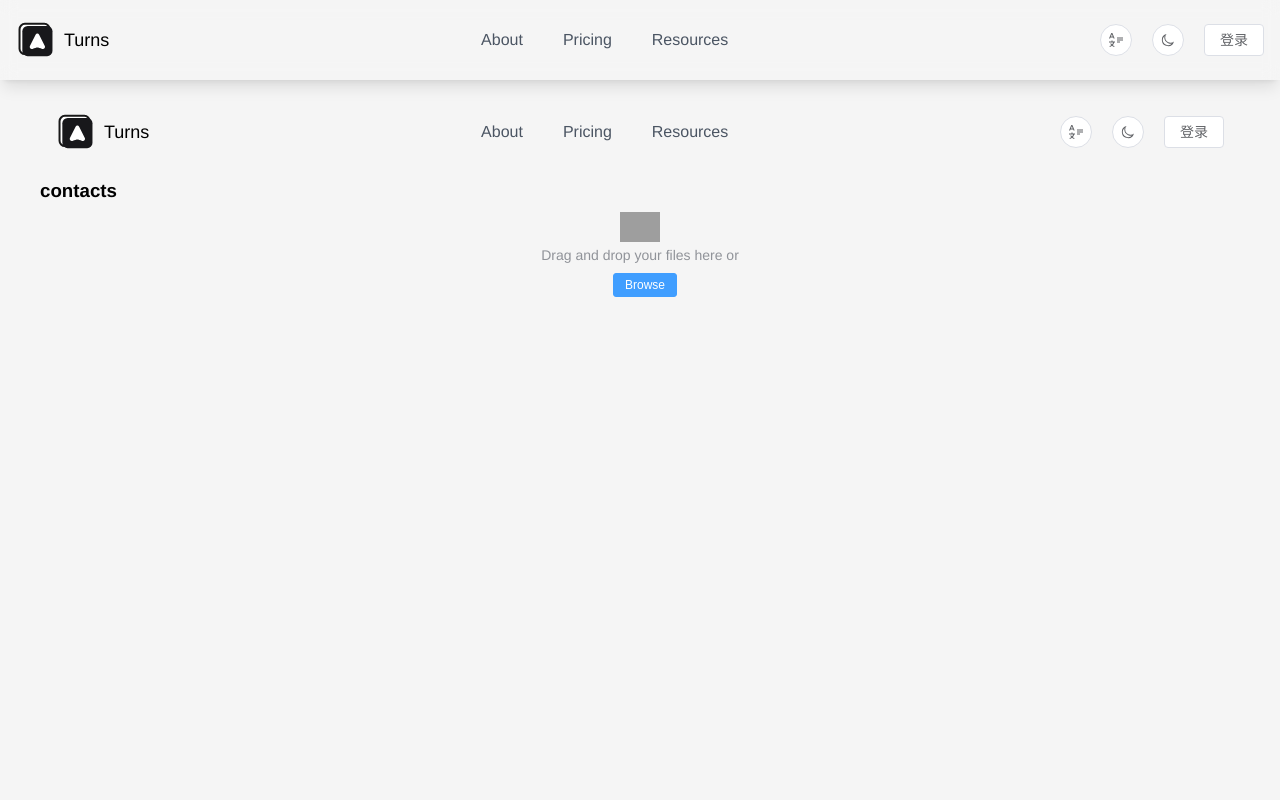
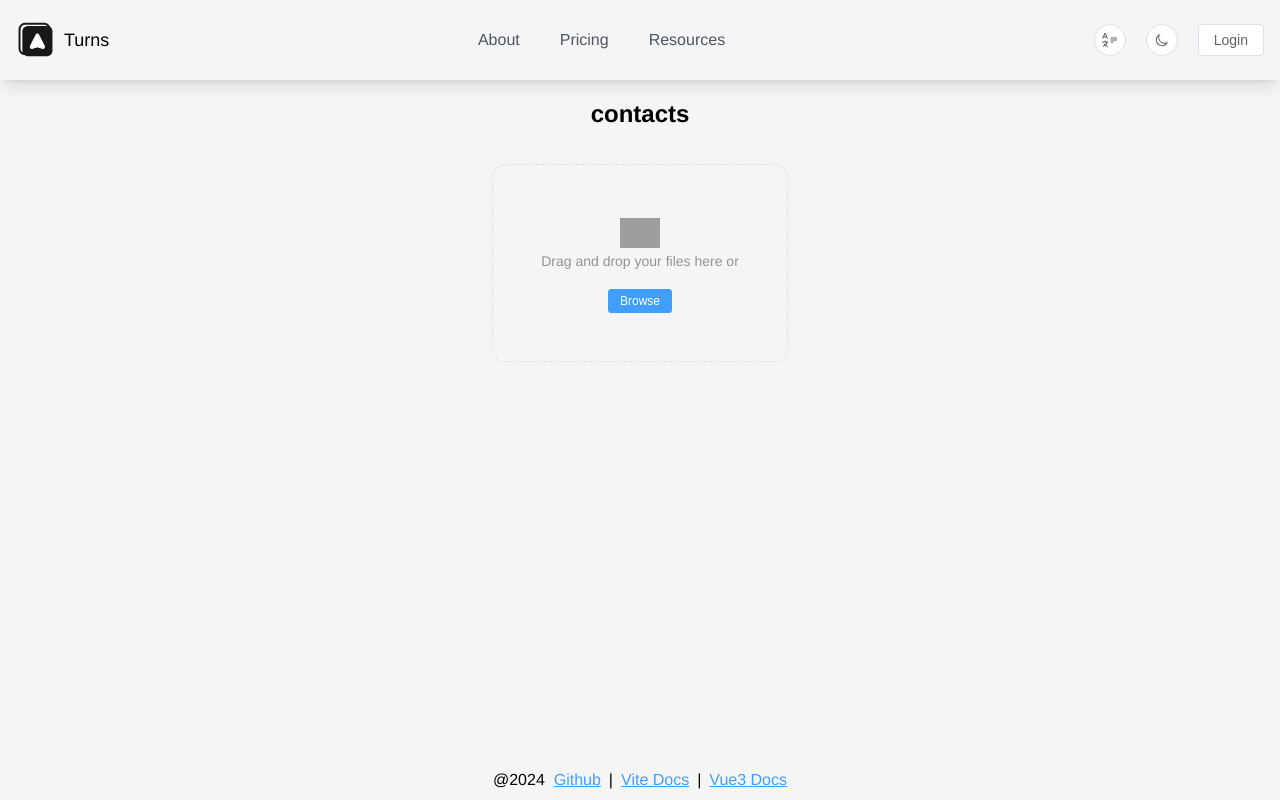
Before and after one commit to CracKerMe/automa-ui, a Vue app: page /contacts in a window 1280 px wide. Shown: the top 800 px of the page. Built offline with nearby package versions, Linux system fonts and the light colour scheme; grey boxes are pictures that could not be loaded.

Commit message:
chore: modify styles

```diff
--- a/src/App.vue
+++ b/src/App.vue
@@ -53,7 +53,7 @@ onMounted(() => {
 }
 
 .main {
-  min-height: calc(100vh - 100px);
+  min-height: calc(100vh - 120px);
 }
 
 .custom-header {
--- a/src/assets/styles/reset.scss
+++ b/src/assets/styles/reset.scss
@@ -1,88 +1,9 @@
-html,
-body,
-div,
-span,
-applet,
-object,
-iframe,
-h1,
-h2,
-h3,
-h4,
-h5,
-h6,
-p,
-blockquote,
-pre,
-a,
-abbr,
-acronym,
-address,
-big,
-cite,
-code,
-del,
-dfn,
-em,
-img,
-ins,
-kbd,
-q,
-s,
-samp,
-small,
-strike,
-strong,
-sub,
-sup,
-tt,
-var,
-b,
-u,
-i,
-center,
-dl,
-dt,
-dd,
-ol,
-ul,
-li,
-fieldset,
-form,
-label,
-legend,
-table,
-caption,
-tbody,
-tfoot,
-thead,
-tr,
-th,
-td,
-article,
-aside,
-canvas,
-details,
-embed,
-figure,
-figcaption,
-footer,
-header,
-hgroup,
-menu,
-nav,
-output,
-ruby,
-section,
-summary,
-time,
-mark,
-audio,
-video {
+* {
   box-sizing: border-box;
   margin: 0;
   padding: 0;
   border: 0;
+  outline: none;
 }
 
 /* HTML5 display-role reset for older browsers */
@@ -106,7 +27,6 @@ body {
 }
 
 body {
-  padding: 0;
   background-color: #f5f5f5;
 }
 
--- a/src/components/LoginButton.vue
+++ b/src/components/LoginButton.vue
@@ -1,11 +1,14 @@
 <script lang="ts" setup>
 import { ref } from 'vue';
+import { useI18n } from 'vue-i18n';
 
 import { toast } from '@/utils/toast';
 import API from '@/api';
 import { useUserStore } from '@/store/user';
 
 const userStore = useUserStore();
+const router = useRouter();
+const { t } = useI18n();
 
 const isLoginDialogVisible = ref(false);
 const isLogoutDialogVisible = ref(false);
@@ -46,16 +49,40 @@ function logoutConfirm() {
   userStore.updateUser(null);
   isLogoutDialogVisible.value = false;
 }
+
+function goProfilePage() {
+  router.push('/profile');
+}
 </script>
 
 <template>
   <div class="user-info">
-    <el-button v-if="userStore.isLogin" @click="logout">登出</el-button>
-    <el-button v-else id="login-btn" @click="showLoginDialog">登录</el-button>
+    <div v-if="userStore.isLogin" class="flex items-center">
+      <el-dropdown>
+        <p class="leading-none">{{ userStore?.userInfo?.username }}</p>
+        <template #dropdown>
+          <el-dropdown-menu>
+            <el-dropdown-item @click="goProfilePage">
+              个人中心
+            </el-dropdown-item>
+            <el-dropdown-item @click="logout"> 退出登录 </el-dropdown-item>
+          </el-dropdown-menu>
+        </template>
+      </el-dropdown>
+    </div>
+    <el-button v-else id="login-btn" @click="showLoginDialog">
+      {{ t('common.login') }}
+    </el-button>
   </div>
 
   <!-- login dialog -->
-  <el-dialog id="login-dialog" v-model="isLoginDialogVisible" title="登录">
+  <el-dialog
+    id="login-dialog"
+    v-model="isLoginDialogVisible"
+    :append-to-body="true"
+    :align-center="true"
+    :title="t('common.login')"
+  >
     <el-form :model="formData">
       <el-form-item label="用户名">
         <el-input v-model="formData.username" autocomplete="off" />
@@ -78,7 +105,12 @@ function logoutConfirm() {
   </el-dialog>
 
   <!-- logout dialog -->
-  <el-dialog v-model="isLogoutDialogVisible" title="Logout">
+  <el-dialog
+    v-model="isLogoutDialogVisible"
+    :append-to-body="true"
+    :align-center="true"
+    title="Logout"
+  >
     <span>你确定要退出登录么?</span>
     <template #footer>
       <span class="dialog-footer">
@@ -91,10 +123,5 @@ function logoutConfirm() {
 <style lang="scss" scoped>
 .user-info {
   display: flex;
-
-  .user {
-    margin-right: 20px;
-    line-height: 32px;
-  }
 }
 </style>
--- a/src/pages/Contacts.vue
+++ b/src/pages/Contacts.vue
@@ -1,11 +1,8 @@
 <template>
-  <el-container>
-    <el-header>
-      <Header />
-    </el-header>
-    <el-main class="main">
-      <h1>contacts</h1>
-      <div ref="fileZoneRef" class="file-zone" @click="handleClickFn">
+  <div class="flex flex-col gap-4xl">
+    <h1 class="text-center">contacts</h1>
+    <div class="flex justify-center items-center">
+      <div ref="fileZoneRef" class="file-zone p-12" @click="handleClickFn">
         <input
           ref="fileInputRef"
           type="file"
@@ -17,7 +14,7 @@
           <div class="file-zone-icon"></div>
           <div class="file-zone-text">
             <div class="file-zone-title">
-              <div class="file-zone-title-text">
+              <div class="file-zone-title-text shadow-2xl">
                 Drag and drop your files here or
               </div>
               <div class="file-zone-title-button">
@@ -27,16 +24,11 @@
           </div>
         </div>
       </div>
-    </el-main>
-    <el-footer style="--el-footer-height: 40px">
-      <Footer />
-    </el-footer>
-  </el-container>
+    </div>
+  </div>
 </template>
 
 <script setup lang="ts">
-import Header from '@/components/shared/Header.vue';
-import Footer from '@/components/shared/Footer.vue';
 import * as XLSX from 'xlsx';
 
 const fileInputRef = ref<HTMLInputElement>();
@@ -80,12 +72,12 @@ const handleChangeFn = (e: Event) => {
 
 <style lang="scss" scoped>
 .file-zone {
+  width: auto;
   display: flex;
-  height: 100px;
   justify-content: center;
   align-items: center;
-  border: 1px dashed var(--el-border-color-base);
-  border-radius: 4px;
+  border: 1px dashed var(--el-border-color);
+  border-radius: 14px;
   cursor: pointer;
   &:hover {
     border-color: var(--el-color-primary);
@@ -129,10 +121,7 @@ const handleChangeFn = (e: Event) => {
           font-size: 14px;
           font-weight: 500;
           color: var(--el-text-color-secondary);
-          margin-bottom: 10px;
-        }
-        .file-zone-title-button {
-          margin-left: 10px;
+          margin-bottom: 20px;
         }
       }
     }
```
